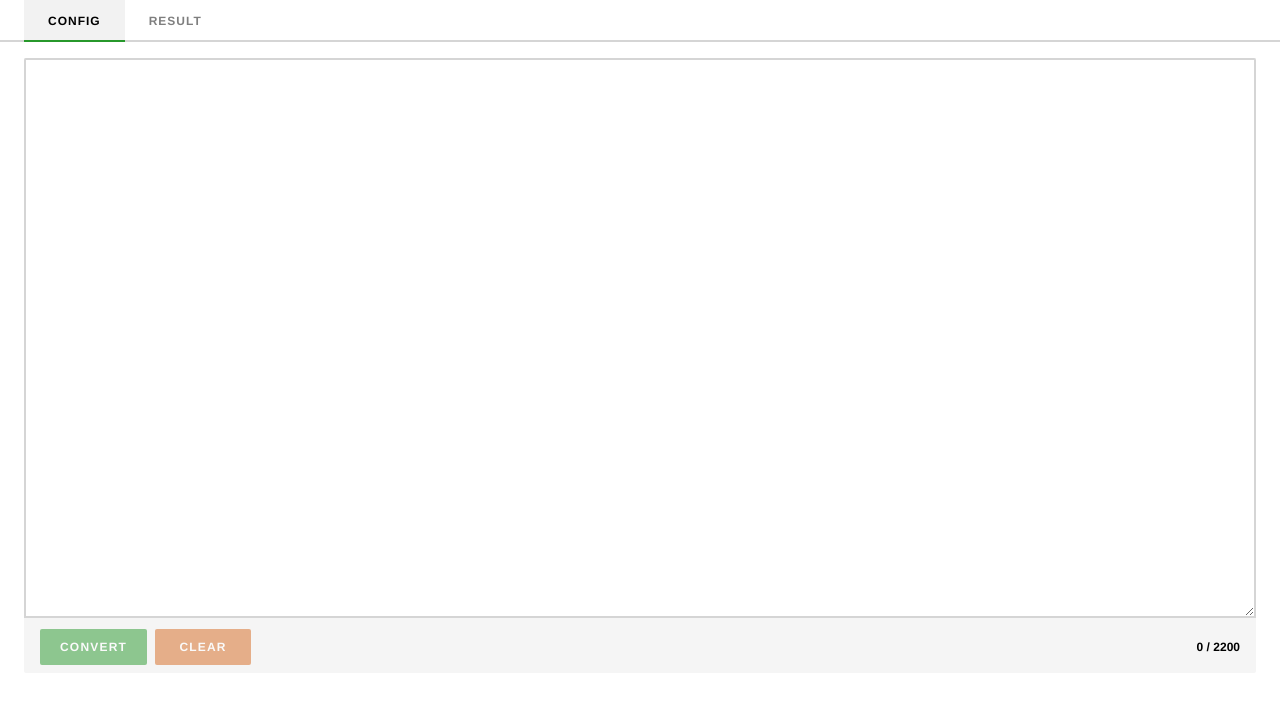
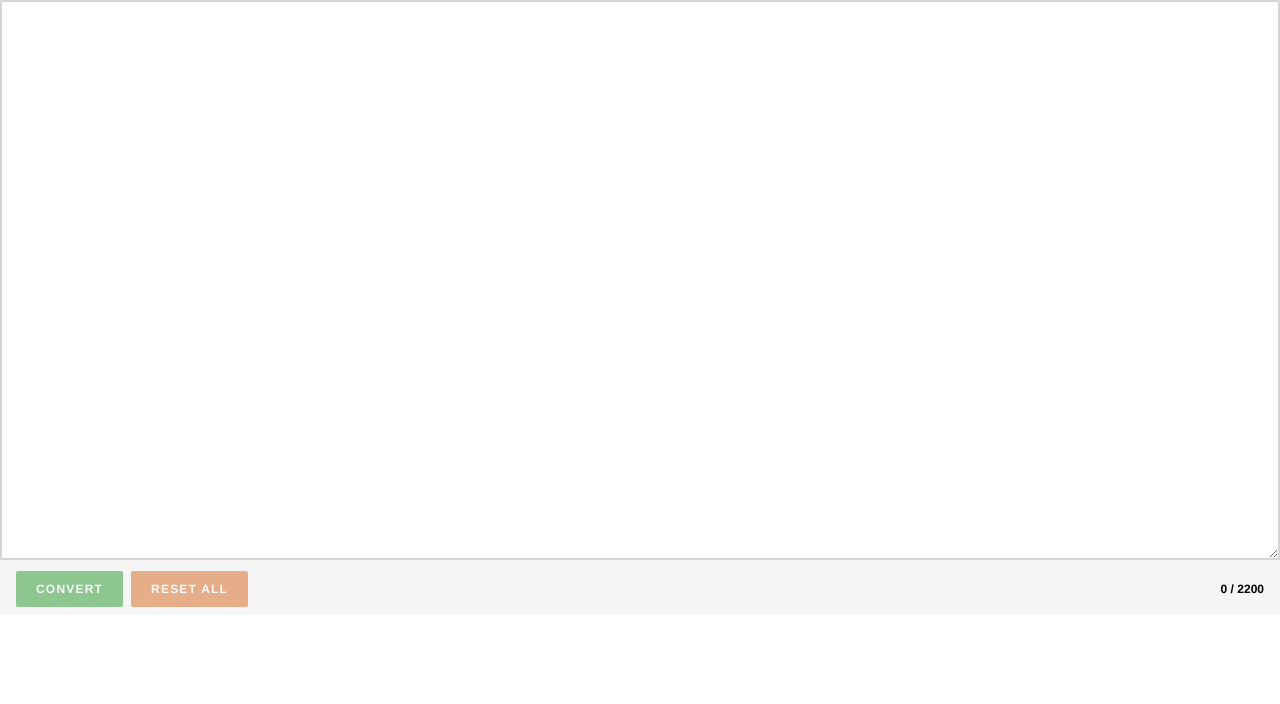
Before and after one commit to nyxene/smart-publisher, a React (Create React App) app: page / in a window 1280 px wide. Shown: the top 704 px of the page. Built offline with nearby package versions, Linux system fonts and the light colour scheme.

Commit message:
Improved PostField

```diff
--- a/src/components/PostField/PostField.tsx
+++ b/src/components/PostField/PostField.tsx
@@ -1,10 +1,16 @@
-import React, { useState } from 'react';
+import React, { ChangeEvent, RefObject, useRef } from 'react';
 import styled from 'styled-components';
+import { useInput } from '../../hooks/useInput';
 
-interface PostFieldProps {
-    post: string;
+interface PostFieldConfig {
+    post?: string;
+    disabled?: boolean;
     height?: string;
-    onPostChange?: (value: string) => void;
+}
+
+interface PostFieldProps extends PostFieldConfig {
+    postRef?: RefObject<HTMLTextAreaElement>;
+    onChange?: (event: ChangeEvent<{ value: string }>) => void;
 }
 
 const PostFieldStyled = styled.div<{ height: string | undefined }>`
@@ -37,23 +43,54 @@ const PostFieldStyled = styled.div<{ height: string | undefined }>`
     }
 `;
 
-const PostField = ({ post = '', height, onPostChange }: PostFieldProps): JSX.Element => {
-    const [value, setValue] = useState<string>(post);
+export const usePostField = ({
+    post: value = '',
+    disabled = false,
+    height = ''
+}: PostFieldConfig = {}) => {
+    const {
+        value: post,
+        onChange,
+        setValue: setPost,
+        disabled: disabledPost,
+        setDisabled: setDisabledPost,
+        clear: clearPost
+    } = useInput({ value, disabled });
 
-    return (
-        <PostFieldStyled height={height}>
-            <textarea
-                value={value}
-                onChange={e => {
-                    setValue(e.target.value);
-                    if (onPostChange) {
-                        onPostChange(e.target.value);
-                    }
+    const postRef: RefObject<HTMLTextAreaElement> = useRef(null);
+    const postField: JSX.Element = PostField({ post, postRef, disabled: disabledPost, onChange, height });
 
-                }}
-            />
-        </PostFieldStyled>
-    );
+    const copyToClipboard = () => {
+        if (postRef && postRef.current) {
+            postRef.current.select();
+            document.execCommand('copy');
+        }
+    };
+
+    return {
+        postField,
+        post,
+        setPost,
+        disabledPost,
+        setDisabledPost,
+        clearPost,
+        copyToClipboard
+    };
 };
 
-export default PostField;
+export const PostField = ({
+    post = '',
+    postRef,
+    onChange,
+    disabled,
+    height
+}: PostFieldProps): JSX.Element => (
+    <PostFieldStyled height={height}>
+            <textarea
+                ref={postRef}
+                value={post}
+                onChange={onChange}
+                disabled={disabled}
+            />
+    </PostFieldStyled>
+);
--- a/src/components/PostField/index.ts
+++ b/src/components/PostField/index.ts
@@ -1 +1 @@
-export { default as PostField } from './PostField';
+export { PostField as default, usePostField } from './PostField';
--- a/src/features/Publisher/Publisher.tsx
+++ b/src/features/Publisher/Publisher.tsx
@@ -1,8 +1,9 @@
 import React, { useState } from 'react';
 import styled from 'styled-components';
 
-import { Button, Counter, FILL_VALUE, PostField, Tab, Tabs, Toolbar } from '../../components';
+import { Button, Counter, FILL_VALUE, Toolbar } from '../../components';
 import { useDebounce } from '../../hooks/useDebounce';
+import { usePostField } from '../../components/PostField/';
 
 const PublisherStyled = styled.div`
 `;
@@ -12,74 +13,65 @@ const CounterWrapper = styled.div`
 `;
 
 const Publisher = (): JSX.Element => {
-    const [activeTabId, setActiveTabId] = useState<string>('config');
-    const [disabledResult, setDisabledResult] = useState<boolean>(true);
-
-    const [post, setPost] = useState<string>('');
-    const [postLength, setPostLength] = useState<number>(0);
+    const {
+        postField,
+        post, setPost,
+        disabledPost, setDisabledPost,
+        clearPost,
+        copyToClipboard
+    } = usePostField();
+    const debouncedPostLength = useDebounce<number>(post.length, 200);
+    const [isConverted, setIsConverted] = useState<boolean>(false);
     const [covers, setCovers] = useState<string[]>([]);
 
-    const debouncedPostLength = useDebounce<number>(postLength, 200);
+    const toolbarActions = [];
 
-    return (
-        <PublisherStyled>
-            <Tabs
-                activeTabId={activeTabId}
-                onChangeTab={setActiveTabId}
-            >
-                <Tab
-                    tabId="config"
-                    label="Config"
-                >
-                    <PostField
-                        post={post}
-                        onPostChange={handlerTextChange}
-                    />
-                    <Toolbar
-                        fill={FILL_VALUE.last}
-                        items={[
+    if (!isConverted) {
+        toolbarActions.push(
             <Button
                 type="button"
-                                disabled={!post}
+                disabled={disabledPost || !post}
                 onClick={onConvertPost}
             >
                 Convert
-                            </Button>,
-                            <Button
-                                type="reset"
-                                disabled={!post}
-                                onClick={onClearPost}
-                            >
-                                Clear
-                            </Button>,
-                            <CounterWrapper>
-                                <Counter length={debouncedPostLength} />
-                            </CounterWrapper>
-                        ]}
-                    />
-                </Tab>
-                <Tab
-                    tabId="result"
-                    label="Result"
-                    disabled={disabledResult}
-                >
-                    <PostField
-                        post={post}
-                        onPostChange={handlerTextChange}
-                    />
-                    <Toolbar
-                        fill={FILL_VALUE.last}
-                        items={[
+            </Button>
+        );
+    }
+
+    if (isConverted && post.length) {
+        toolbarActions.push(
             <Button
                 type="button"
                 onClick={onCopyPost}
             >
                 Copy
-                            </Button>,
+            </Button>
+        );
+    }
+
+    toolbarActions.push(
+        <Button
+            type="reset"
+            disabled={!post}
+            onClick={onResetAll}
+        >
+            Reset All
+        </Button>
+    );
+
+    const toolbarItems = [
+        ...toolbarActions,
         <CounterWrapper>
             <Counter length={debouncedPostLength} />
         </CounterWrapper>
-                        ]}
+    ];
+
+    return (
+        <PublisherStyled>
+            {postField}
+            <Toolbar
+                fill={FILL_VALUE.last}
+                items={toolbarItems}
             />
             {covers.map((dataUrl: string, index: number) => (
                 <img
@@ -88,38 +80,21 @@ const Publisher = (): JSX.Element => {
                     alt={`Post cover ${index + 1}`}
                 />
             ))}
-                </Tab>
-            </Tabs>
         </PublisherStyled>
     );
 
-    function updatePost(data: {
-        post: string,
-        covers?: string[]
-    }) {
-        setPost(data.post);
-        setPostLength(data.post.length);
-        data.covers && setCovers(data.covers);
-    }
-
-    function handlerTextChange(value: string): void {
-        updatePost({ post: value });
-    }
 
     function onConvertPost(): void {
-
-        setActiveTabId('result');
-        setDisabledResult(false);
-
         const p = post.substring(0, 20);
-        updatePost({ post: p });
+        setIsConverted(true);
+        setPost(p);
         return;
 
-        if (!postLength) {
+        if (!post.length) {
             return;
         }
 
-        setDisabledResult(true);
+        setIsConverted(false);
 
         fetch('http://localhost:3000/api/v1/converter', {
             method: 'POST',
@@ -147,31 +122,24 @@ const Publisher = (): JSX.Element => {
                 }
             })
             .then(result => {
-                setActiveTabId('result');
-                setDisabledResult(false);
-                updatePost({
-                    post: result.post,
-                    covers: result.covers
-                });
+                setIsConverted(true);
+                setDisabledPost(true);
+                setPost(result.post);
+                result.covers && setCovers(result.covers);
             })
             .catch(e => {
-                setDisabledResult(true);
+                setDisabledPost(false);
                 new Error(e);
             });
     }
 
-    function onClearPost(): void {
-        setPost('');
-        setPostLength(0);
+    function onResetAll(): void {
+        clearPost();
+        setIsConverted(false);
     }
 
     function onCopyPost(): void {
-        const textField = document.createElement('textarea');
-        textField.innerText = post;
-        document.body.appendChild(textField);
-        textField.select();
-        document.execCommand('copy');
-        textField.remove();
+        copyToClipboard();
     }
 };
 
--- /dev/null
+++ b/src/hooks/useInput.ts
@@ -0,0 +1,36 @@
+import { useCallback, useState } from 'react';
+
+interface InputProps {
+    value?: string | number;
+    valueKey?: string;
+    disabled?: boolean;
+}
+
+export const useInput = ({
+    value: initialValue = '',
+    disabled: initialDisabled = false,
+    valueKey = 'value'
+}: InputProps) => {
+    const [value, setValue] = useState<string>(String(initialValue));
+    const [disabled, setDisabled] = useState<boolean>(initialDisabled);
+    const onChange = useCallback(e => setValue(e.target[valueKey]), []);
+
+    return {
+        value,
+        setValue,
+        disabled,
+        setDisabled,
+        onChange,
+        clear: useCallback(() => setValue(''), []),
+        bindToInput: {
+            value,
+            disabled,
+            onChange
+        },
+        bind: {
+            value,
+            disabled,
+            onChange: setValue
+        }
+    };
+};
```
Lines whose indentation alone changed are shown as unchanged.
